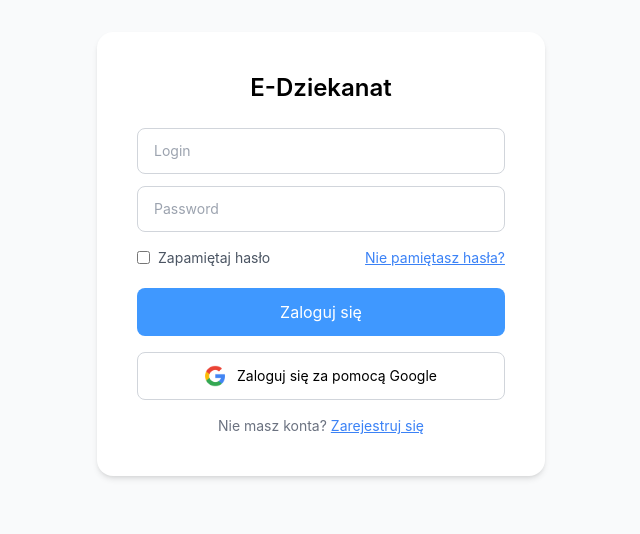
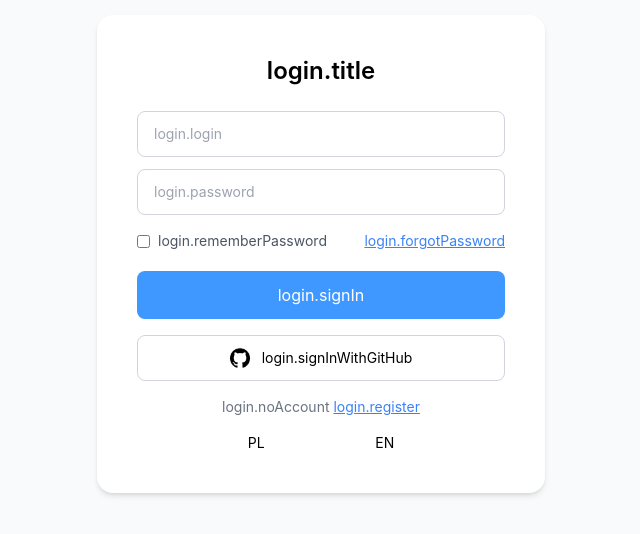
Before and after one commit to Voodoo51/ZAF, a React (Create React App) app: page /login in a window 1280 px wide. Shown: the part 146-680 px from the top of the page, without its empty margins (319-959 px from the left). Built offline with nearby package versions, Linux system fonts and the light colour scheme; no server answers.

Commit message:
Added i18n to login screen and changed icon to GitHub

```diff
--- a/src/views/Login.tsx
+++ b/src/views/Login.tsx
@@ -1,10 +1,12 @@
 import { useEffect, useState } from "react";
 import { useNavigate } from "react-router-dom";
 import { useAppContext } from "../App";
-import GoogleIcon from "../resources/google-icon.png"
+import GitHubIcon from "../resources/github-icon.png"
+import { useTranslation } from "react-i18next";
 
 export const LoginView = () => {
   const { user, setUser } = useAppContext();
+  const { i18n, t } = useTranslation();
   const navigate = useNavigate();
 
   const [formData, setFormData] = useState({
@@ -113,11 +115,11 @@ const handleGithubOAuthLogin = () => {
   <div className="min-h-screen flex items-center justify-center bg-gray-50">
     <div className="bg-white p-10 rounded-2xl shadow-md w-full max-w-md">
       <h1 className="text-2xl font-semibold text-center mb-6">
-        E-Dziekanat
+        {t("login.title")}
       </h1>
 
       <input
-        placeholder="Login"
+        placeholder={t("login.login")}
         className="w-full mb-3 px-4 py-3 border border-gray-300 rounded-lg text-sm focus:outline-none focus:ring-2 focus:ring-blue-300"
         value={formData.email}
         onChange={(e) => setFormData({email: e.target.value, password: formData.password})}
@@ -125,7 +127,7 @@ const handleGithubOAuthLogin = () => {
 
       <input
         type="password"
-        placeholder="Password"
+        placeholder={t("login.password")}
         className="w-full mb-4 px-4 py-3 border border-gray-300 rounded-lg text-sm focus:outline-none focus:ring-2 focus:ring-blue-300"
         value={formData.password}
         onChange={(e) => setFormData({email: formData.email, password: e.target.value})}
@@ -134,10 +136,10 @@ const handleGithubOAuthLogin = () => {
       <div className="flex justify-between items-center text-sm mb-5">
         <label className="flex items-center gap-2 text-gray-600">
           <input type="checkbox" />
-          Zapamiętaj hasło
+          {t("login.rememberPassword")}
         </label>
         <span className="text-blue-500 underline cursor-pointer">
-          Nie pamiętasz hasła?
+          {t("login.forgotPassword")}
         </span>
       </div>
 
@@ -145,23 +147,31 @@ const handleGithubOAuthLogin = () => {
         onClick={handleLogin}
         className="w-full py-3 mb-4 rounded-lg text-white bg-[rgb(63,152,255)] hover:opacity-90 transition"
       >
-        Zaloguj się
+        {t("login.signIn")}
       </button>
 
       <button
         onClick={handleGithubOAuthLogin}
         className="w-full py-3 mb-4 rounded-lg border border-gray-300 bg-white flex items-center justify-center gap-3 hover:bg-gray-50 transition">
-        <img src={GoogleIcon} width={20} />
+        <img src={GitHubIcon} width={20} />
         <span className="text-sm">
-          Zaloguj się za pomocą Google
+          {t("login.signInWithGitHub")}
         </span>
       </button>
 
       <div className="text-sm text-center">
-        <span className="text-gray-500">Nie masz konta? </span>
+        <span className="text-gray-500">{t("login.noAccount")}{" "}</span>
         <span className="text-blue-500 underline cursor-pointer">
-          Zarejestruj się
+          {t("login.register")}
         </span>
+      </div>
+      <div className="flex justify-evenly items-center text-sm mt-4">
+        <button onClick={() => i18n.changeLanguage("pl")}>
+          PL
+        </button>
+        <button onClick={() => i18n.changeLanguage("en")}>
+          EN
+        </button>
       </div>
     </div>
   </div>
```
Also changed, not shown: src/resources/github-icon.png (added).
